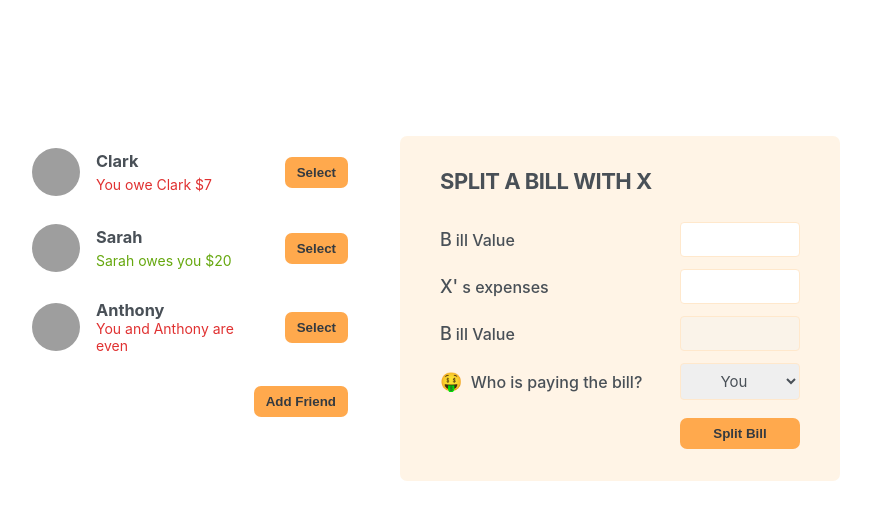
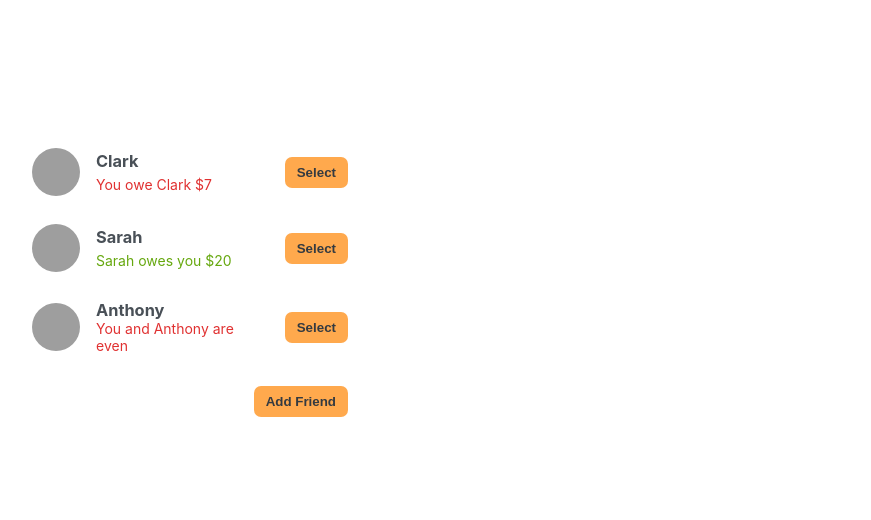
Before and after one commit to MuhammadBilalMemon/eat-n-split, a React (Create React App) app: page / in a window 1280 px wide. Shown: the top 520 px of the page, without its empty margins (210-1081 px from the left). Built offline with nearby package versions, Linux system fonts and the light colour scheme; grey boxes are pictures that could not be loaded; the HTML template or start-up script is replaced by a standard one.

Commit message:
Completed this Project

```diff
--- a/src/App.js
+++ b/src/App.js
@@ -25,10 +25,10 @@ export const initialFriends = [
   },
 ];
 
-
 export default function App() {
   const [friends, setFriends] = useState(initialFriends);
   const [showFriend, setShowFriend] = useState(false);
+  const [selectedFriend, setSelectedFriend] = useState(null);
 
   function handleShowAddFriend() {
     setShowFriend((show) => !show)
@@ -39,14 +39,36 @@ export default function App() {
     setShowFriend(false);
   }
 
+  function handleSelection(friend) {
+    setSelectedFriend((cur) => (cur?.id === friend.id ? null : friend));
+    setShowFriend(false);
+  }
+
+  function handleSplitBill(value) {
+    setFriends(friends =>
+      friends.map(friend => friend.id === selectedFriend.id
+        ?
+        { ...friend, balance: friend.balance + value }
+        : friend))
+
+    setSelectedFriend(null);
+  }
+
   return (
     <div className="app">
       <div className="sidebar">
-        <FriendList friends={friends} />
+        <FriendList
+          friends={friends}
+          onSelection={handleSelection}
+          selectedFriend={selectedFriend}
+        />
         {showFriend && <FromAddFriend onAddFriend={handleAddFriend} />}
         <Button onClick={handleShowAddFriend}>{showFriend ? "Close" : "Add Friend"}</Button >
       </div>
-      <FromSliptBuild />
+      {
+        selectedFriend &&
+        <FromSliptBuild selectedFriend={selectedFriend} onSplitBill={handleSplitBill} />
+      }
     </div>
   )
 }
--- a/src/Components/Friend.js
+++ b/src/Components/Friend.js
@@ -1,21 +1,27 @@
-export function Friend({ friend }) {
+export function Friend({ friend, onSelection, selectedFriend }) {
+
+    const isSelected = selectedFriend?.id === friend.id;
+
     return (
-        <li>
+        <li className={isSelected ? "selected" : ""}>
             <img src={friend.image} alt={friend.name} />
             <h3>{friend.name}</h3>
-
-            {friend.balance < 0 && (
-                <p className="red"> You owe {friend.name} ${Math.abs(friend.balance)}</p>
-            )}
-
-            {friend.balance > 0 && (
-                <p className="green">{friend.name} owes you ${Math.abs(friend.balance)}</p>
-            )}
-
-            {friend.balance === 0 && (
-                <p className="red"> You and {friend.name} are even</p>
-            )}
-            <button className="button">Select</button>
-        </li>
+            {
+                friend.balance < 0 && (
+                    <p className="red"> You owe {friend.name} ${Math.abs(friend.balance)}</p>
+                )
+            }
+            {
+                friend.balance > 0 && (
+                    <p className="green">{friend.name} owes you ${Math.abs(friend.balance)}</p>
+                )
+            }
+            {
+                friend.balance === 0 && (
+                    <p className="red"> You and {friend.name} are even</p>
+                )
+            }
+            <button className="button" onClick={() => onSelection(friend)}> {isSelected ? "Close" : "Select"}</button>
+        </li >
     );
 }
--- a/src/Components/FriendList.js
+++ b/src/Components/FriendList.js
@@ -1,9 +1,11 @@
 import { Friend } from "./Friend";
 
-export function FriendList({ friends }) {
+export function FriendList({ friends, onSelection, selectedFriend }) {
+    console.log("Friend List");
+    console.log(selectedFriend);
     return (
         <ul>
-            {friends.map(friend => <Friend friend={friend} key={friend.id} />
+            {friends.map(friend => <Friend friend={friend} key={friend.id} selectedFriend={selectedFriend} onSelection={onSelection} />
             )}
         </ul>
     );
--- a/src/Components/FromSliptBuild.js
+++ b/src/Components/FromSliptBuild.js
@@ -1,23 +1,40 @@
+import { useState } from "react";
 import { Button } from "./Button";
 
-export function FromSliptBuild() {
+export function FromSliptBuild({ selectedFriend, onSplitBill }) {
+
+    const [bill, setBill] = useState("");
+    const [paidByUser, setPaidByUser] = useState("");
+    const paidByFriend = bill ? bill - paidByUser : "";
+    const [whoIsPaying, setWhoIsPaying] = useState("user");
+
+    function handleSubmit(e) {
+        e.preventDefault();
+
+        if (!bill || !paidByUser) return;
+
+        onSplitBill(whoIsPaying === "user" ? paidByFriend : -paidByUser)
+    }
+
     return (
-        <form className="form-split-bill">
-            <h2>Split a bill with X</h2>
+        <form className="form-split-bill" onSubmit={handleSubmit}>
+            <h2>Split a bill with {selectedFriend.name}</h2>
 
             <label>Bill Value</label>
-            <input type="text" />
+            <input type="text" value={bill} onChange={(e) => setBill(Number(e.target.value))} />
 
-            <label>X's expenses</label>
-            <input type="text" />
+            <label>Your expenses</label>
+            <input type="text" value={paidByUser} onChange={(e) => setPaidByUser(
+                Number(e.target.value) > bill ? paidByUser : Number(e.target.value)
+            )} />
 
-            <label>Bill Value</label>
-            <input type="text" disabled />
+            <label>{selectedFriend.name}'s expenses</label>
+            <input type="text" disabled value={paidByFriend} />
 
             <label>🤑 Who is paying the bill?</label>
-            <select>
+            <select value={whoIsPaying} onChange={(e) => setWhoIsPaying(e.target.value)}>
                 <option value="user">You</option>
-                <option value="friend">X</option>
+                <option value="friend">{selectedFriend.name}</option>
             </select>
             <Button>Split Bill</Button>
         </form>
```
